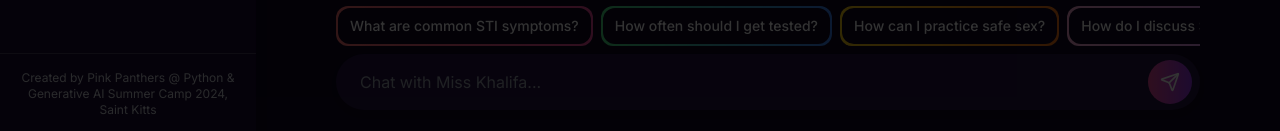
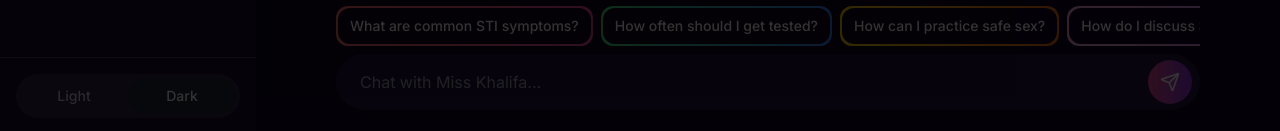
Before and after one commit to fraimerr/Miss-Khalifa-AI, a Next.js app in the folder frontend/: page /chat in a window 1280 px wide. Shown: the part 666-797 px from the top of the page. Built offline with nearby package versions, Linux system fonts and the light colour scheme.

Commit message:
Fix window var bug

```diff
--- a/frontend/src/app/layout.tsx
+++ b/frontend/src/app/layout.tsx
@@ -1,25 +1,63 @@
-import type { Metadata } from "next";
-import { Inter } from "next/font/google";
-import { Toaster } from "@/components/ui/toaster";
-import "./globals.css";
-import Logo from "../../public/miss_khalifa_ai.png";
+import type { Metadata } from 'next'
+import { Inter } from 'next/font/google'
+import { Toaster } from '@/components/ui/toaster'
+import './globals.css'
+import Logo from '../../public/miss_khalifa_ai.png'
 
-const inter = Inter({ subsets: ["latin"] });
+const inter = Inter({ subsets: ['latin'] })
 
 export const metadata: Metadata = {
-	title: "Miss Khalifa AI",
-	description: "Breaking Barriers, Building Confidence",
-};
+  title: 'Miss Khalifa AI | Breaking Barriers, Building Confidence',
+  description:
+    'Empower yourself with Miss Khalifa AI, your trusted companion for sexual health education and advice. Get accurate, judgment-free information tailored to your needs.',
+  authors: [{ name: 'Pink Panthers' }],
+  keywords: [
+    'AI',
+    'Sexual Health',
+    'Education',
+    'Confidential Advice',
+    'STI Awareness',
+  ],
+  openGraph: {
+    title: 'Miss Khalifa AI | Your Sexual Health Companion',
+    description:
+      'Get confidential, accurate sexual health information and advice from Miss Khalifa AI.',
+    url: 'https://misskhalifa.com',
+    siteName: 'Miss Khalifa AI',
+    locale: 'en_US',
+    type: 'website',
+    images: [
+      {
+        url: 'https://misskhalifa.com/public/miss_khalifa_ai.png',
+        width: 1200,
+        height: 630,
+        alt: 'Miss Khalifa AI - Sexual Health Education Chatbot',
+      },
+    ],
+  },
+  twitter: {
+    card: 'summary_large_image',
+    title: 'Miss Khalifa AI | Breaking Barriers in Sexual Health Education',
+    description:
+      'Empowering conversations about sexual health with AI-driven, confidential advice.',
+    images: ['https://misskhalifa.com/miss_khalifa_ai.png'],
+  },
+  icons: {
+    icon: '/miss_khalifa_ai.png',
+    apple: '/miss_khalifa_ai.png',
+  },
+  viewport: 'width=device-width, initial-scale=1',
+}
 
 export default function RootLayout({
   children,
 }: Readonly<{
-	children: React.ReactNode;
+  children: React.ReactNode
 }>) {
   return (
     <html lang="en" suppressHydrationWarning>
       <body className={inter.className}>{children}</body>
       <Toaster />
     </html>
-	);
+  )
 }
--- a/frontend/src/components/chat/ChatInterface.tsx
+++ b/frontend/src/components/chat/ChatInterface.tsx
@@ -38,10 +38,12 @@
   const [isSidebarOpen, setIsSidebarOpen] = useState(false)
   const [currentTipIndex, setCurrentTipIndex] = useState(0)
   const [sessionId, setSessionId] = useState('')
+  const [isClient, setIsClient] = useState(false)
   const bottomRef = useRef<HTMLDivElement>(null)
   const { toast } = useToast()
 
   useEffect(() => {
+    setIsClient(true)
     const storedSessionId = localStorage.getItem('chatSessionId')
     if (storedSessionId) {
       setSessionId(storedSessionId)
@@ -49,14 +51,18 @@
   }, [])
 
   const handleTextToSpeech = (text: string) => {
-    const utterance = new SpeechSynthesisUtterance(text)
-    window.speechSynthesis.speak(utterance)
+    if (typeof window !== 'undefined' && window.speechSynthesis) {
+      const utterance = new SpeechSynthesisUtterance(text)
+      window.speechSynthesis.speak(utterance)
+    }
   }
 
   const handleCopyText = (text: string, index: number) => {
-    navigator.clipboard.writeText(text)
-    setCopiedIndex(index)
-    setTimeout(() => setCopiedIndex(null), 2000)
+    if (typeof navigator !== 'undefined' && navigator.clipboard) {
+      navigator.clipboard.writeText(text)
+      setCopiedIndex(index)
+      setTimeout(() => setCopiedIndex(null), 2000)
+    }
   }
 
   const handleTip = (text: string) => {
@@ -70,7 +76,7 @@
       setInput('')
       setIsThinking(true)
       try {
-        const response = await axios.post('http://localhost:5000/api/v1/chat', {
+        const response = await axios.post('http://localhost:5001/chat', {
           message: input,
           session_id: sessionId,
         })
@@ -168,9 +174,8 @@
       </button>
 
       {/* Sidebar */}
-      {/* Sidebar */}
       <AnimatePresence>
-        {(isSidebarOpen || window.innerWidth >= 768) && (
+        {(isSidebarOpen || (isClient && window.innerWidth >= 768)) && (
           <motion.div
             initial={{ x: '-100%' }}
             animate={{ x: 0 }}
@@ -242,10 +247,30 @@
             <div
               className={`border-t p-4 ${darkMode ? 'border-white/20' : 'border-gray-300'}`}
             >
-              <p className="text-center text-xs text-gray-300">
-                Created by Pink Panthers @ Python & Generative AI Summer Camp
-                2024, Saint Kitts
-              </p>
+              <div
+                className={`flex items-center justify-between rounded-full ${darkMode ? 'bg-white/10' : 'bg-gray-200'} p-1`}
+              >
+                <button
+                  className={`flex-1 rounded-full px-4 py-2 text-sm font-medium transition-colors ${
+                    !darkMode
+                      ? 'bg-white text-gray-800'
+                      : 'text-white/80 hover:text-white'
+                  }`}
+                  onClick={() => setDarkMode(false)}
+                >
+                  Light
+                </button>
+                <button
+                  className={`flex-1 rounded-full px-4 py-2 text-sm font-medium transition-colors ${
+                    darkMode
+                      ? 'bg-gray-800 text-white'
+                      : 'text-gray-800 hover:text-gray-900'
+                  }`}
+                  onClick={() => setDarkMode(true)}
+                >
+                  Dark
+                </button>
+              </div>
             </div>
           </motion.div>
         )}
```
Lines whose indentation alone changed are shown as unchanged.
